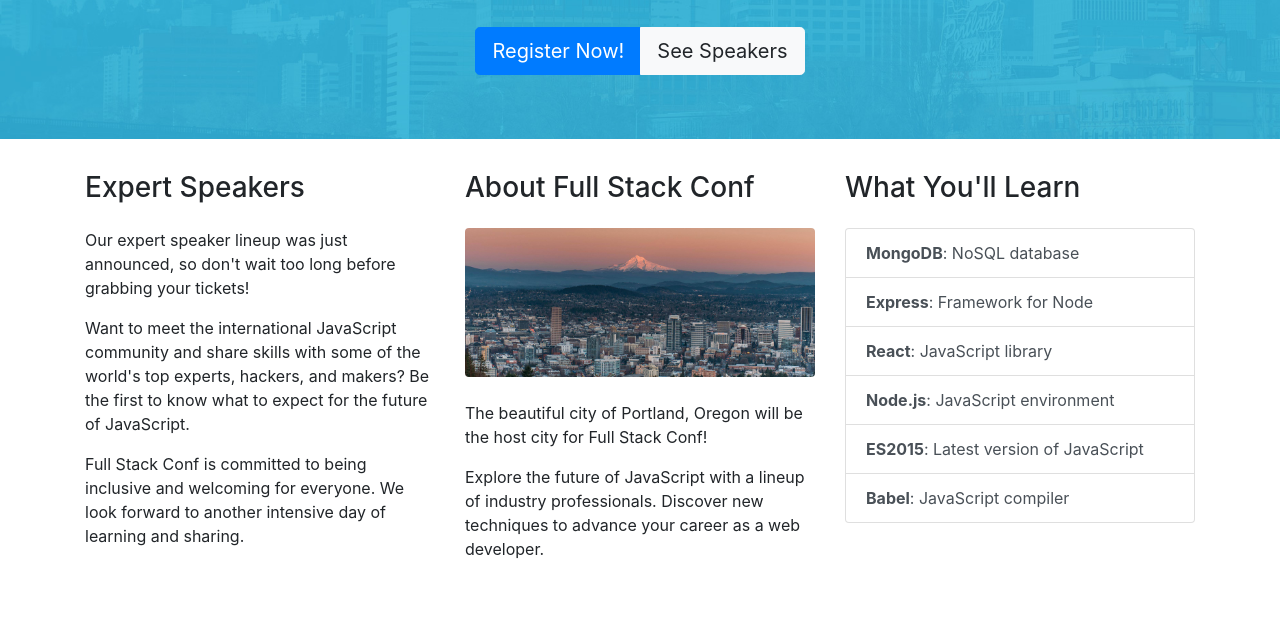
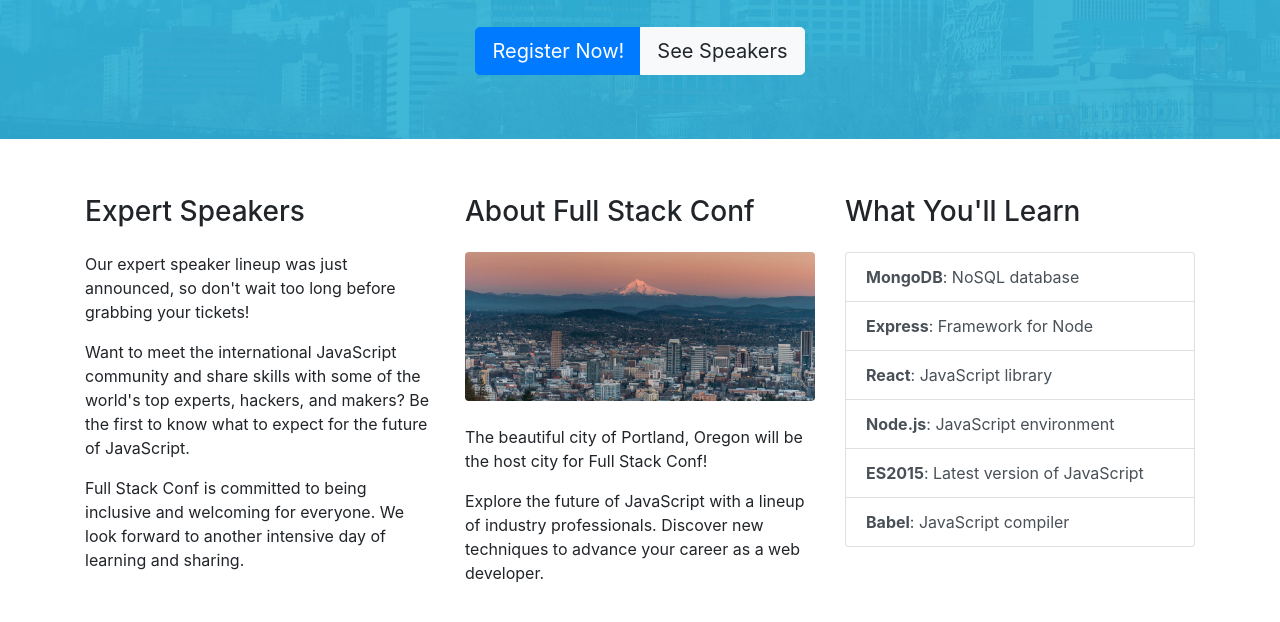
Before and after one commit to nick-koyi/fullstackconf, a plain HTML site: page index.html in a window 1280 px wide. Shown: the part 269-891 px from the top of the page. Drawn offline with nearby package versions, Linux system fonts and the light colour scheme.

Commit message:
add cname

```diff
--- a/index.html
+++ b/index.html
@@ -9,7 +9,9 @@
     <!-- Bootstrap CSS -->
     <link rel="stylesheet" href="https://stackpath.bootstrapcdn.com/bootstrap/4.3.1/css/bootstrap.min.css" integrity="sha384-ggOyR0iXCbMQv3Xipma34MD+dH/1fQ784/j6cY/iJTQUOhcWr7x9JvoRxT2MZw1T" crossorigin="anonymous">
     <link rel="stylesheet" href="css/custom.css">
+	</head>
   <body id="home" data-spy="scroll" data-target=".navbar" data-offset="100".>
+
     <!--navbar-->
 	<nav class="navbar navbar-expand-lg navbar-dark bg-primary fixed-top">
 	<div class="container">
@@ -43,7 +45,7 @@
   </div>
 	<!--jumborron-->
 
-    <div class="container pt-">
+    <div class="container pt-4">
 	<!--about-->
 	 <div id="about" class="row">
 	   <div class="col-lg order-lg-2">
```
Also changed, not shown: 1 other file.
